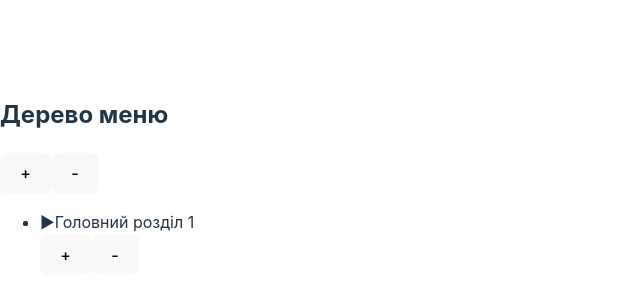
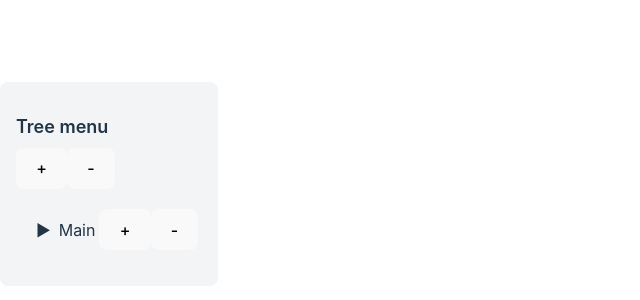
Before and after one commit to Nikita-glitch-web/tree-menu, a React (Vite) app: page / in a window 1280 px wide. Shown: the part 216-516 px from the top of the page, without its empty margins (0-640 px from the left). Built offline with nearby package versions, Linux system fonts and the light colour scheme.

Commit message:
Clear project

```diff
--- /dev/null
+++ b/src/components/TreeMenu/TreeMenu.module.css
@@ -0,0 +1,33 @@
+.treeMenu {
+  padding: 16px;
+  background-color: #f3f4f6;
+  border-radius: 8px;
+}
+
+.title {
+  font-size: 1.125rem;
+  font-weight: 600;
+  margin-bottom: 8px;
+}
+
+.actionsContainer {
+  margin-bottom: 8px;
+}
+
+.treeList {
+  list-style: none;
+  padding: 0;
+}
+
+.treeItem {
+  transition: transform 0.2s ease-in-out, opacity 0.2s ease-in-out;
+}
+
+.treeItem:hover {
+  transform: scale(1.02);
+}
+
+.selectedNode {
+  margin-top: 8px;
+  font-weight: 500;
+}
--- a/src/components/TreeMenu/TreeMenu.tsx
+++ b/src/components/TreeMenu/TreeMenu.tsx
@@ -2,17 +2,17 @@ import React, { useState } from "react";
 import { TreeNodeType } from "../../types/treeTypes";
 import TreeNode from "../TreeNode/TreeNode";
 import TreeActions from "../TreeActions/TreeActions";
-import { motion, AnimatePresence } from "framer-motion";
+import styles from "./TreeMenu.module.css";
 
 const TreeMenu: React.FC = () => {
   const [treeData, setTreeData] = useState<TreeNodeType[]>([
     {
       id: "1",
-      label: "Головний розділ 1",
+      label: "Main",
       children: [
-        { id: "2", label: "Підрозділ 1.1", children: [] },
-        { id: "3", label: "Підрозділ 1.2", children: [] },
-        { id: "4", label: "Підрозділ 1.3", children: [] },
+        { id: "2", label: "Sub", children: [] },
+        { id: "3", label: "Sub", children: [] },
+        { id: "4", label: "Sub", children: [] },
       ],
     },
   ]);
@@ -21,16 +21,16 @@ const TreeMenu: React.FC = () => {
 
   const addNode = (parentId?: string) => {
     setTreeData((prev) => {
+      const isTopLevel = !parentId || prev.some((node) => node.id === parentId);
+
       const newNode: TreeNodeType = {
         id: Date.now().toString(),
-        label: parentId
-          ? `Підрозділ ${Date.now()}`
-          : `Головний розділ ${Date.now()}`,
+        label: isTopLevel ? `Main ${Date.now()}` : `Sub ${Date.now()}`,
         children: [],
       };
 
       if (!parentId) {
-        return [...prev, newNode];
+        return [...prev, newNode]; // Добавляем в корень
       }
 
       const updateTree = (nodes: TreeNodeType[]): TreeNodeType[] =>
@@ -57,28 +57,16 @@ const TreeMenu: React.FC = () => {
   };
 
   return (
-    <div className="p-4 bg-gray-100 rounded-lg">
-      <h2 className="text-lg font-semibold mb-2">Дерево меню</h2>
+    <div className={styles.treeMenu}>
+      <h2 className={styles.title}>Tree menu</h2>
 
-      <motion.div
-        className="mb-2"
-        initial={{ opacity: 0, y: -10 }}
-        animate={{ opacity: 1, y: 0 }}
-        transition={{ duration: 0.3 }}
-      >
+      <div className={styles.actionsContainer}>
         <TreeActions onAdd={() => addNode()} onDelete={() => {}} />
-      </motion.div>
+      </div>
 
-      <ul>
-        <AnimatePresence>
+      <ul className={styles.treeList}>
         {treeData.map((node) => (
-            <motion.li
-              key={node.id}
-              initial={{ opacity: 0, scale: 0.9 }}
-              animate={{ opacity: 1, scale: 1 }}
-              exit={{ opacity: 0, scale: 0.9 }}
-              transition={{ duration: 0.2 }}
-            >
+          <li key={node.id} className={styles.treeItem}>
             <TreeNode
               node={node}
               selectedNode={selectedNode}
@@ -86,20 +74,12 @@ const TreeMenu: React.FC = () => {
               onAdd={addNode}
               onDelete={deleteNode}
             />
-            </motion.li>
+          </li>
         ))}
-        </AnimatePresence>
       </ul>
 
       {selectedNode && (
-        <motion.p
-          className="mt-2"
-          initial={{ opacity: 0 }}
-          animate={{ opacity: 1 }}
-          transition={{ duration: 0.3 }}
-        >
-          Вибрано: {selectedNode}
-        </motion.p>
+        <p className={styles.selectedNode}>Selected {selectedNode}</p>
       )}
     </div>
   );
--- /dev/null
+++ b/src/components/TreeNode/TreeNode.module.css
@@ -0,0 +1,24 @@
+.treeNode {
+  margin-left: 16px;
+}
+
+.node {
+  cursor: pointer;
+  padding: 4px;
+  border-radius: 4px;
+  display: flex;
+  align-items: center;
+  gap: 4px;
+}
+
+.selected {
+  background-color: #90cdf4;
+}
+
+.toggle {
+  margin-right: 4px;
+}
+
+.children {
+  margin-left: 16px;
+}
--- a/src/components/TreeNode/TreeNode.tsx
+++ b/src/components/TreeNode/TreeNode.tsx
@@ -1,6 +1,7 @@
 import React, { useState } from "react";
 import { TreeNodeType } from "../../types/treeTypes";
 import TreeActions from "../TreeActions/TreeActions";
+import styles from "./TreeNode.module.css";
 
 type TreeNodeProps = {
   node: TreeNodeType;
@@ -20,15 +21,18 @@ const TreeNode: React.FC<TreeNodeProps> = ({
   const [expanded, setExpanded] = useState(false);
 
   return (
-    <li className="ml-4">
+    <li className={styles.treeNode}>
       <div
-        className={`cursor-pointer hover:bg-gray-200 p-1 rounded flex items-center gap-1 ${
-          selectedNode === node.id ? "bg-blue-300" : ""
+        className={`${styles.node} ${
+          selectedNode === node.id ? styles.selected : ""
         }`}
         onClick={() => onSelect(node.id)}
       >
         {node.children.length > 0 && (
-          <span className="mr-1" onClick={() => setExpanded(!expanded)}>
+          <span
+            className={styles.toggle}
+            onClick={() => setExpanded(!expanded)}
+          >
             {expanded ? "▼" : "▶"}
           </span>
         )}
@@ -39,7 +43,7 @@ const TreeNode: React.FC<TreeNodeProps> = ({
         />
       </div>
       {expanded && node.children.length > 0 && (
-        <ul className="ml-4">
+        <ul className={styles.children}>
           {node.children.map((child) => (
             <TreeNode
               key={child.id}
```
Lines whose indentation alone changed are shown as unchanged.
